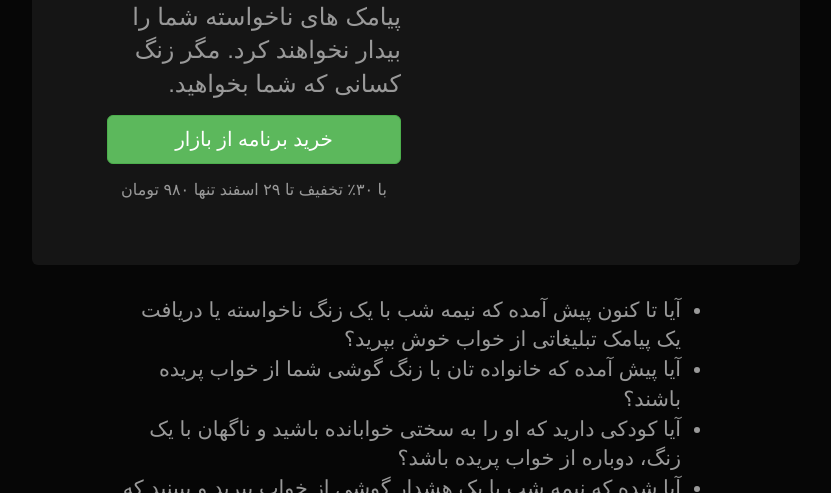
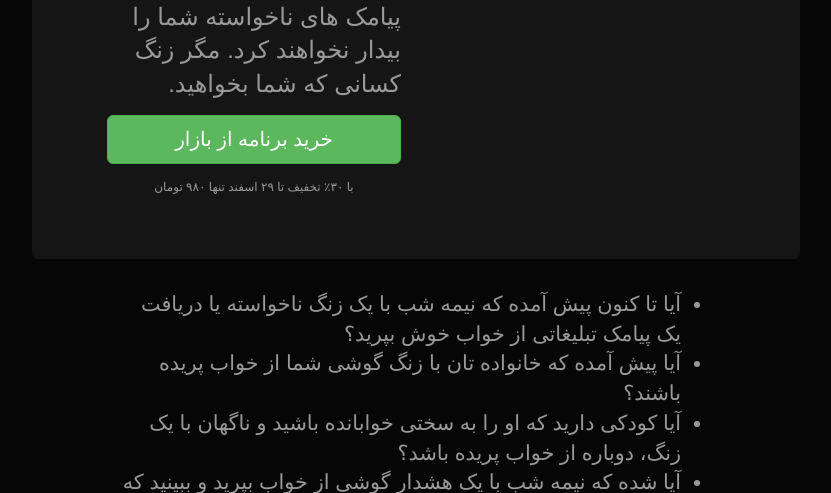
Before and after one commit to sepidarapps/sepidarapps.github.io, a website: page index.html in a window 1280 px wide. Shown: the part 307-800 px from the top of the page, without its empty margins (224-1055 px from the left). Drawn offline with Linux system fonts and the light colour scheme.

Commit message:
Update discount style again

```diff
--- a/index.html
+++ b/index.html
@@ -32,7 +32,7 @@ body {
   color: #ddd;
 }
 p.discount {
-  font-size: 1em;
+  font-size: 0.75em;
   text-align: center;
 }
 .marketing {
```
